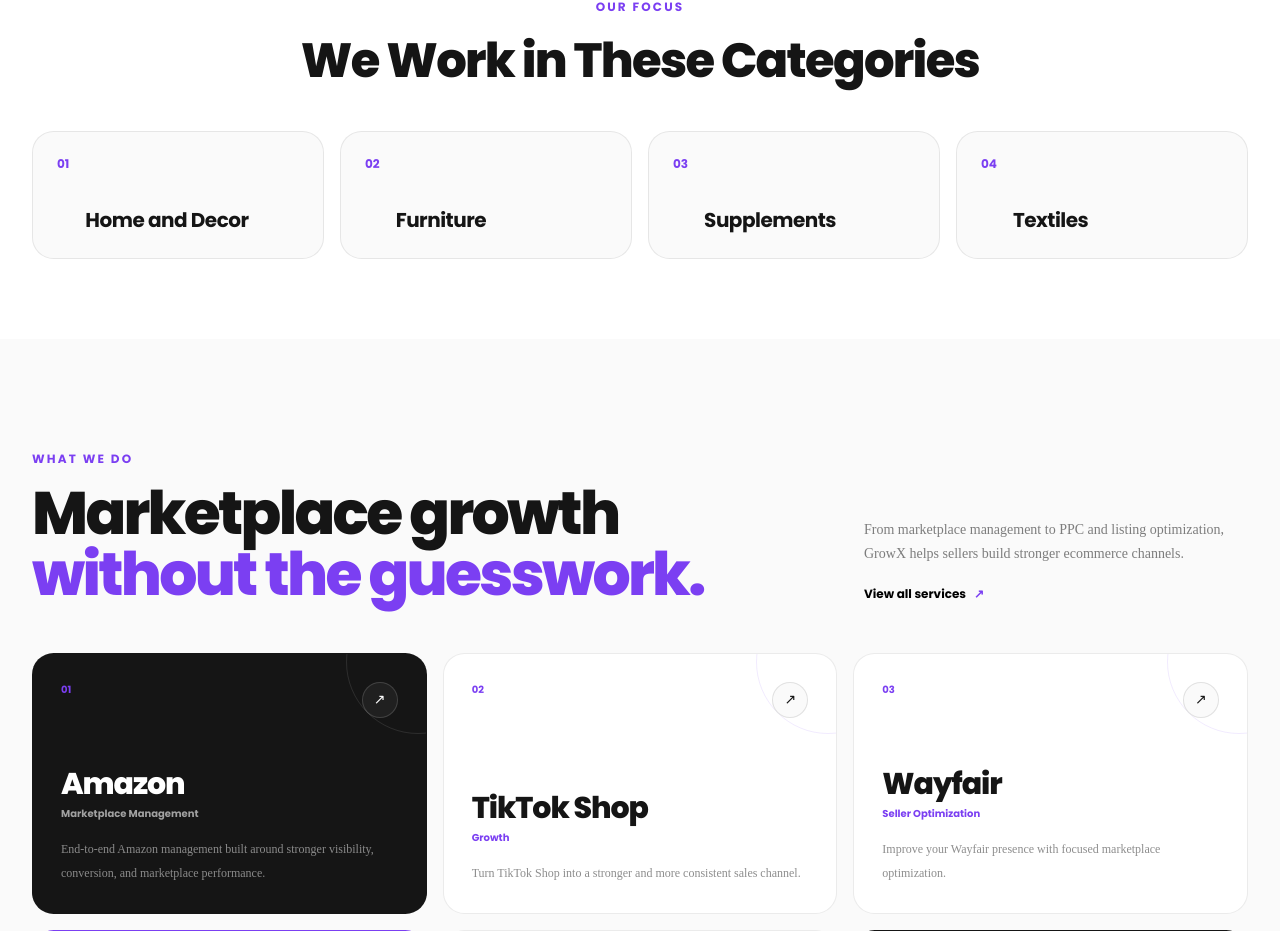
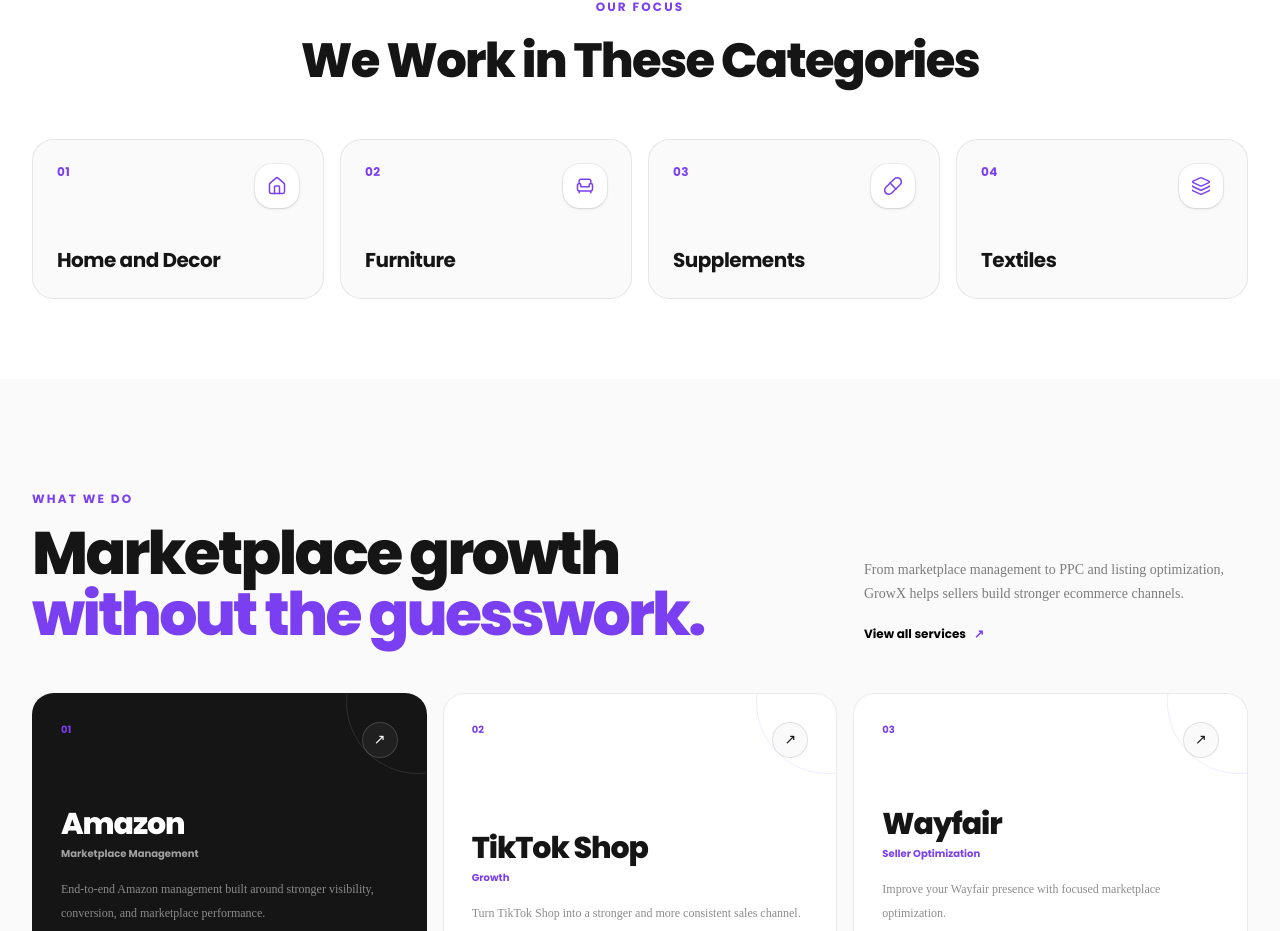
Before and after one commit to aayitech/GrowX, a Next.js app: page / in a window 1280 px wide. Shown: the part 1137-2068 px from the top of the page. Built offline with nearby package versions, Linux system fonts and the light colour scheme.

Commit message:
Small Change

```diff
--- a/components/home/Brands.tsx
+++ b/components/home/Brands.tsx
@@ -1,8 +1,10 @@
+import { Armchair, House, Layers3, Pill } from "lucide-react";
+
 const categories = [
-  "Home and Decor",
-  "Furniture",
-  "Supplements",
-  "Textiles",
+  { name: "Home and Decor", icon: House },
+  { name: "Furniture", icon: Armchair },
+  { name: "Supplements", icon: Pill },
+  { name: "Textiles", icon: Layers3 },
 ];
 
 export default function Brands() {
@@ -18,17 +20,22 @@
           </h2>
         </div>
 
-        <ul className="mt-10 grid gap-4 sm:grid-cols-2 lg:grid-cols-4">
-          {categories.map((category, index) => (
+        <ul className="mt-10 grid gap-4 sm:grid-cols-2 lg:mt-12 lg:grid-cols-4">
+          {categories.map(({ name, icon: Icon }, index) => (
             <li
-              key={category}
-              className="flex min-h-32 items-end rounded-2xl border border-black/8 bg-[#FAFAFA] p-6 transition-colors hover:border-primary/30 hover:bg-white"
+              key={name}
+              className="group relative flex min-h-40 flex-col justify-between overflow-hidden rounded-2xl border border-black/8 bg-[#FAFAFA] p-6 transition-all duration-200 hover:-translate-y-1 hover:border-primary/25 hover:bg-white hover:shadow-lg hover:shadow-black/5"
             >
-              <span className="mr-4 self-start font-heading text-xs font-bold text-primary">
-                0{index + 1}
-              </span>
+              <div className="flex items-start justify-between">
+                <span className="font-heading text-xs font-bold tracking-wide text-primary">
+                  0{index + 1}
+                </span>
+                <span className="flex h-11 w-11 items-center justify-center rounded-xl bg-white text-primary shadow-sm ring-1 ring-black/5 transition-colors group-hover:bg-primary group-hover:text-white">
+                  <Icon aria-hidden="true" size={20} strokeWidth={1.8} />
+                </span>
+              </div>
               <span className="font-heading text-lg font-bold tracking-tight text-[#151515] sm:text-xl">
-                {category}
+                {name}
               </span>
             </li>
           ))}
```
